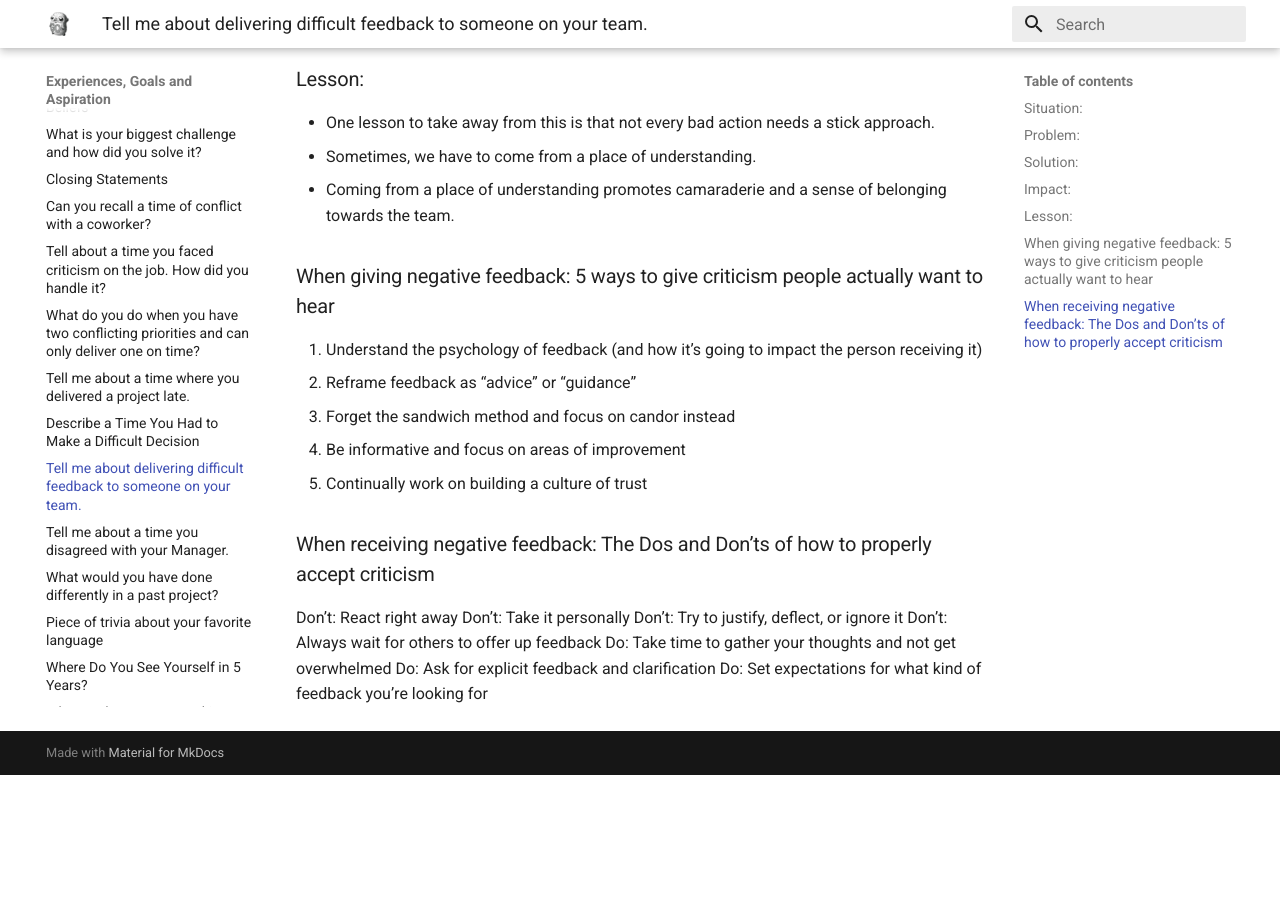
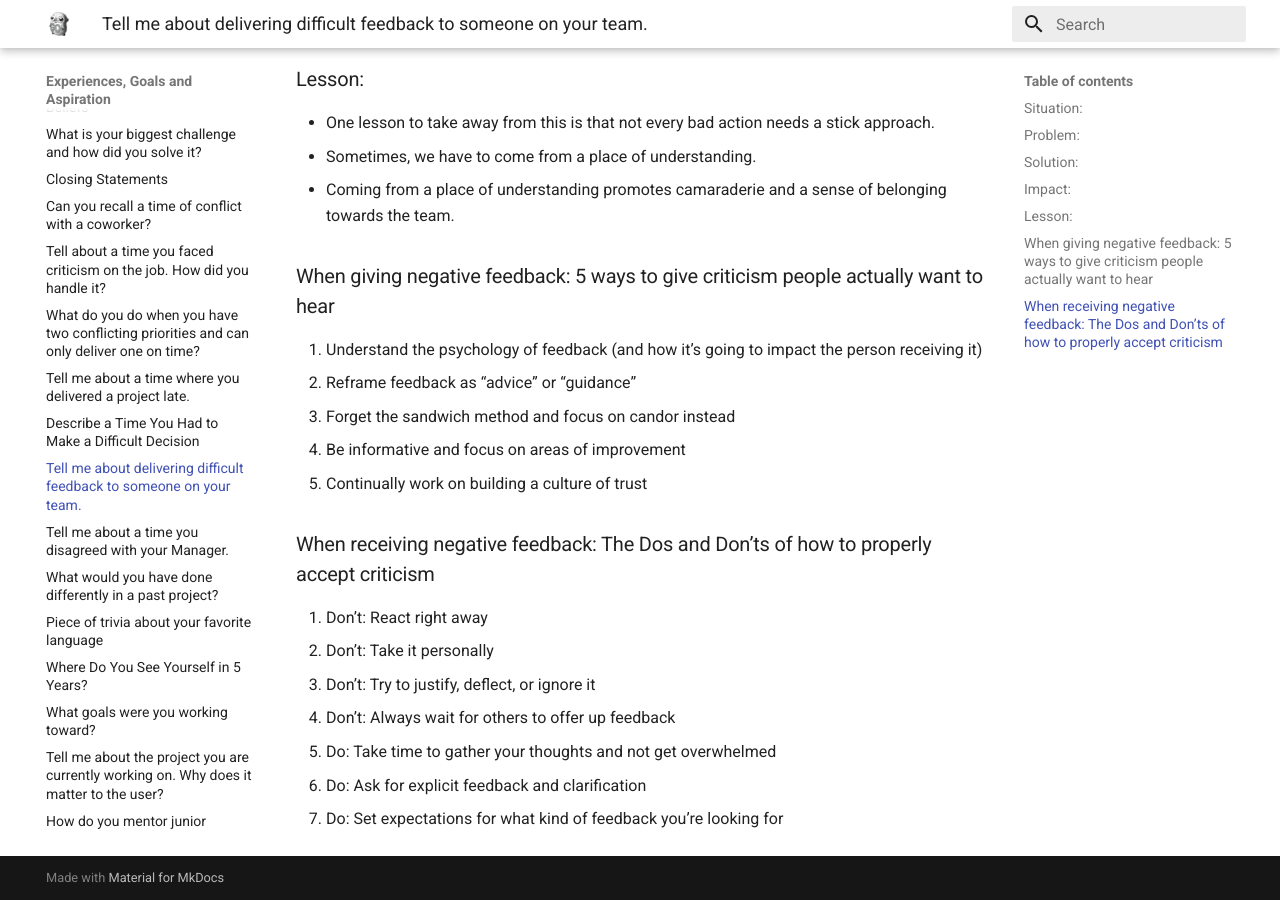
Before and after one commit to stashedUp/experiences, an MkDocs documentation site: the page built from docs/DificultFeedback.md, in a window 1280 px wide and 900 px high, scrolled down 1256 px. Built offline with MkDocs 1.6.1 and Material for MkDocs 9.7.7, drawn with Linux system fonts in a browser that asks for light colours; before the commit the page ends 2031 px from its top, so only the background shows below that; some of the changed lines change nothing that is shown.

Commit message:
Update DificultFeedback.md

```diff
--- a/docs/DificultFeedback.md
+++ b/docs/DificultFeedback.md
@@ -39,10 +39,10 @@
 
 
 ### When receiving negative feedback: The Dos and Don’ts of how to properly accept criticism
-Don’t: React right away
-Don’t: Take it personally
-Don’t: Try to justify, deflect, or ignore it
-Don’t: Always wait for others to offer up feedback
-Do: Take time to gather your thoughts and not get overwhelmed
-Do: Ask for explicit feedback and clarification
-Do: Set expectations for what kind of feedback you’re looking for
+1. Don’t: React right away
+2. Don’t: Take it personally
+3. Don’t: Try to justify, deflect, or ignore it
+4. Don’t: Always wait for others to offer up feedback
+5. Do: Take time to gather your thoughts and not get overwhelmed
+6. Do: Ask for explicit feedback and clarification
+7. Do: Set expectations for what kind of feedback you’re looking for
```
